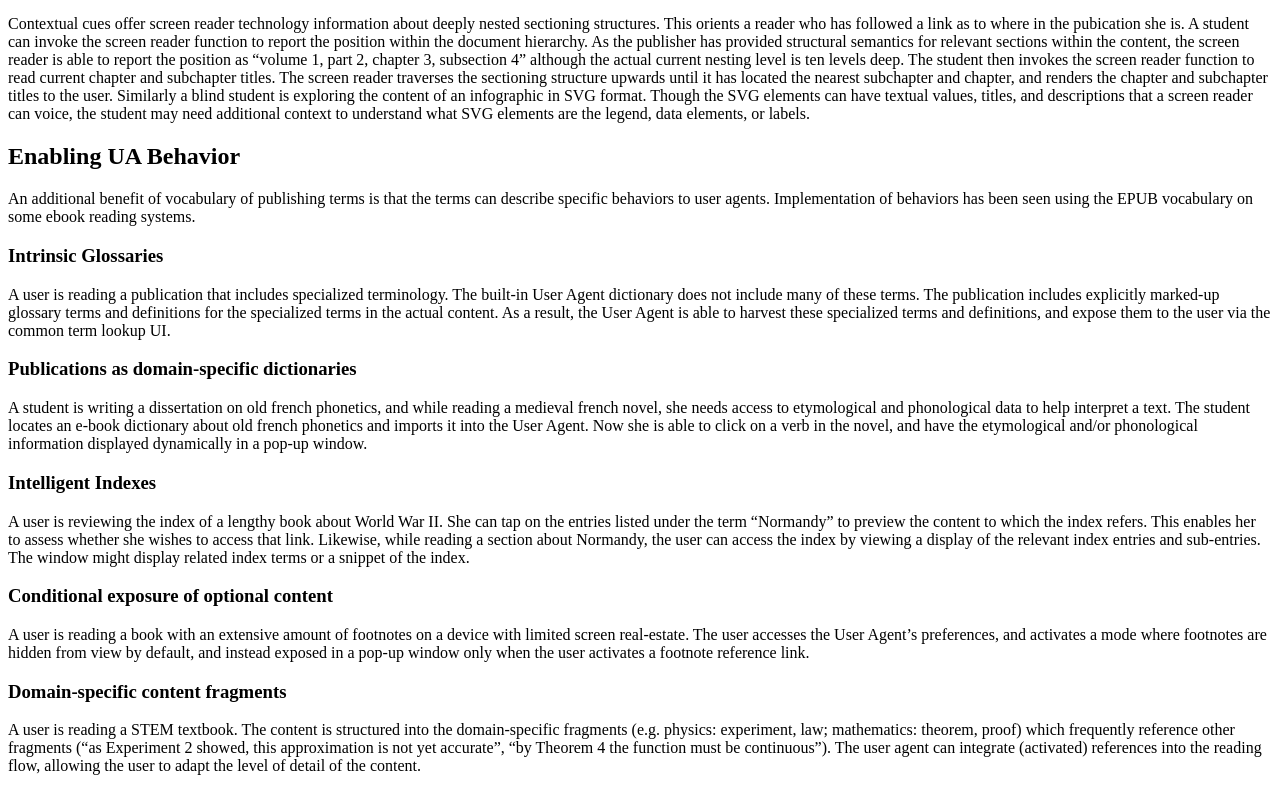
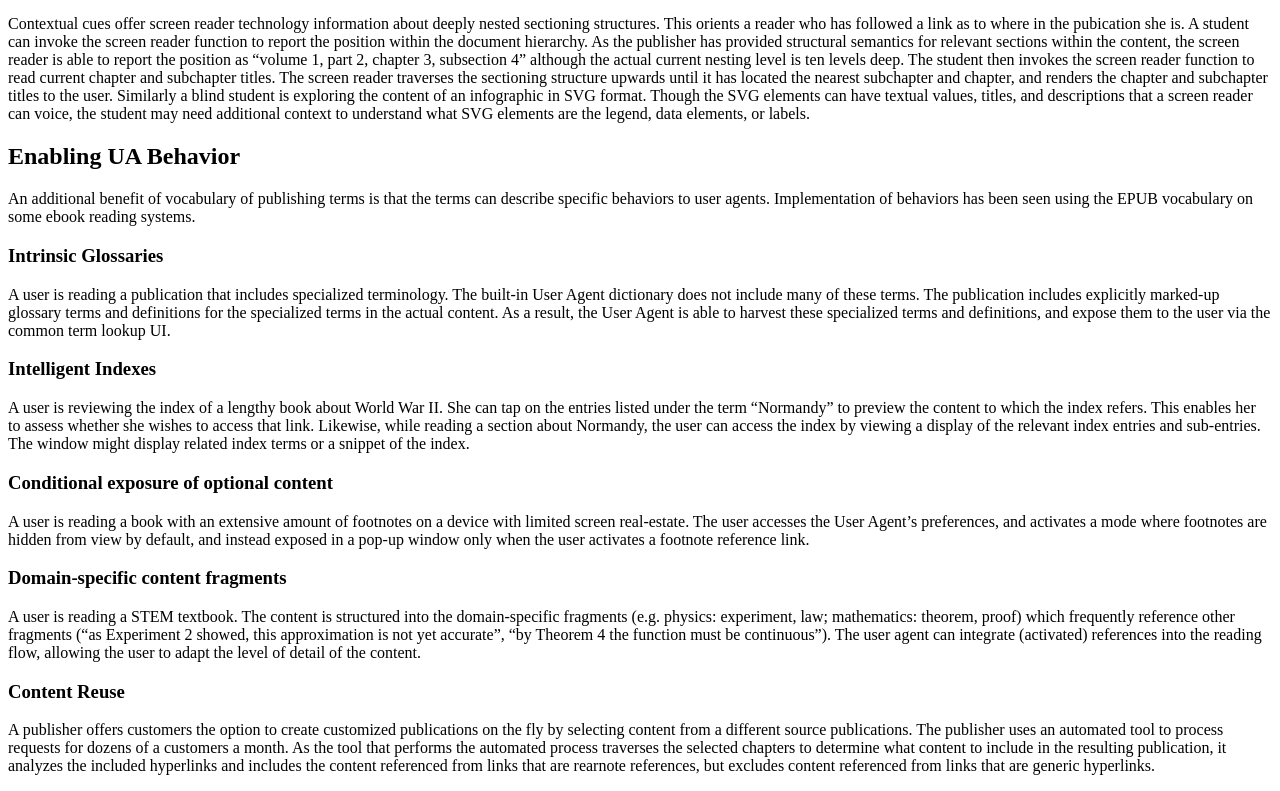
Before and after one commit to w3c/dpub-content-and-markup, a plain HTML site: page index.html in a window 1280 px wide. Shown: the part 1148-1939 px from the top of the page. Drawn offline with Linux system fonts and the light colour scheme.

Commit message:
Update index.html

```diff
--- a/index.html
+++ b/index.html
@@ -149,7 +149,8 @@
         <section>
             <h2>Enabling Assistive Technologies</h2>
             <section> <h3>Improved Navigation</h3>
-                <p>Navigation and way-finding are key elements to enabling all readers access to a publication. Sighted and non-sighted readers must be able to move efficiently between major sections of a publication and be able to quickly locate print-equivalent page boundaries, tables, figures, audio and video clips and other features that they might have chosen to skip during the initial read. The inclusion and identification of specialized navigational elements allows a user agent to open custom navigation options for the user when requested.</p>
+               <p>Navigation and way-finding are key elements to enabling all readers access to a publication. Sighted and non-sighted readers must be able to move efficiently between major sections of a publication and be able to quickly locate print-equivalent page boundaries, tables, figures, audio and video clips and other features that they choose to read or skip while browsing content. The inclusion and identification of specialized navigational elements allows a user agent to open custom navigation options for the user when requested.</p>
+
             </section>
             <section>
                 <h3>Contextual Cues</h3>
@@ -164,10 +165,6 @@
                 <p>A user is reading a publication that includes specialized terminology. The built-in User Agent dictionary does not include many of these terms. The publication includes explicitly marked-up glossary terms and definitions for the specialized terms in the actual content. As a result, the User Agent is able to harvest these specialized terms and definitions, and expose them to the user via the common term lookup UI.</p>
             </section>
             <section>
-                <h3>Publications as domain-specific dictionaries</h3>
-                <p>A student is writing a dissertation on old french phonetics, and while reading a medieval french novel, she needs access to etymological and phonological data to help interpret a text. The student locates an e-book dictionary about old french phonetics and imports it into the User Agent. Now she is able to click on a verb in the novel, and have the etymological and/or phonological information displayed dynamically in a pop-up window.</p>
-            </section>
-            <section>
                 <h3>Intelligent Indexes</h3>
                 <p>A user is reviewing the index of a lengthy book about World War II. She can tap on the entries listed under the term &ldquo;Normandy&rdquo; to preview the content to which the index refers. This enables her to assess whether she wishes to access that link. Likewise, while reading a section about Normandy, the user can access the index by viewing a display of the relevant index entries and sub-entries. The window might display related index terms or a snippet of the index.</p>
             </section>
@@ -179,6 +176,11 @@
                 <h3>Domain-specific content fragments</h3>
                 <p>A user is reading a STEM textbook. The content is structured into the domain-specific fragments (e.g. physics: experiment, law; mathematics: theorem, proof) which frequently reference other fragments (&ldquo;as Experiment 2 showed, this approximation is not yet accurate&rdquo;, &ldquo;by Theorem 4 the function must be continuous&rdquo;). The user agent can integrate (activated) references into the reading flow, allowing the user to adapt the level of detail of the content.</p>
             </section>
+             <section>
+                <h3>Content Reuse</h3>
+                <p>A publisher offers customers the option to create customized publications on the fly by selecting content from a different source publications. The publisher uses an automated tool to process requests for dozens of a customers a month. As the tool that performs the automated process traverses the selected chapters to determine what content to include in the resulting publication, it analyzes the included hyperlinks and includes the content referenced from links that are rearnote references, but excludes content referenced from links that are generic hyperlinks.</p>
+            </section>
+
         </section>
 
 </body>
```
